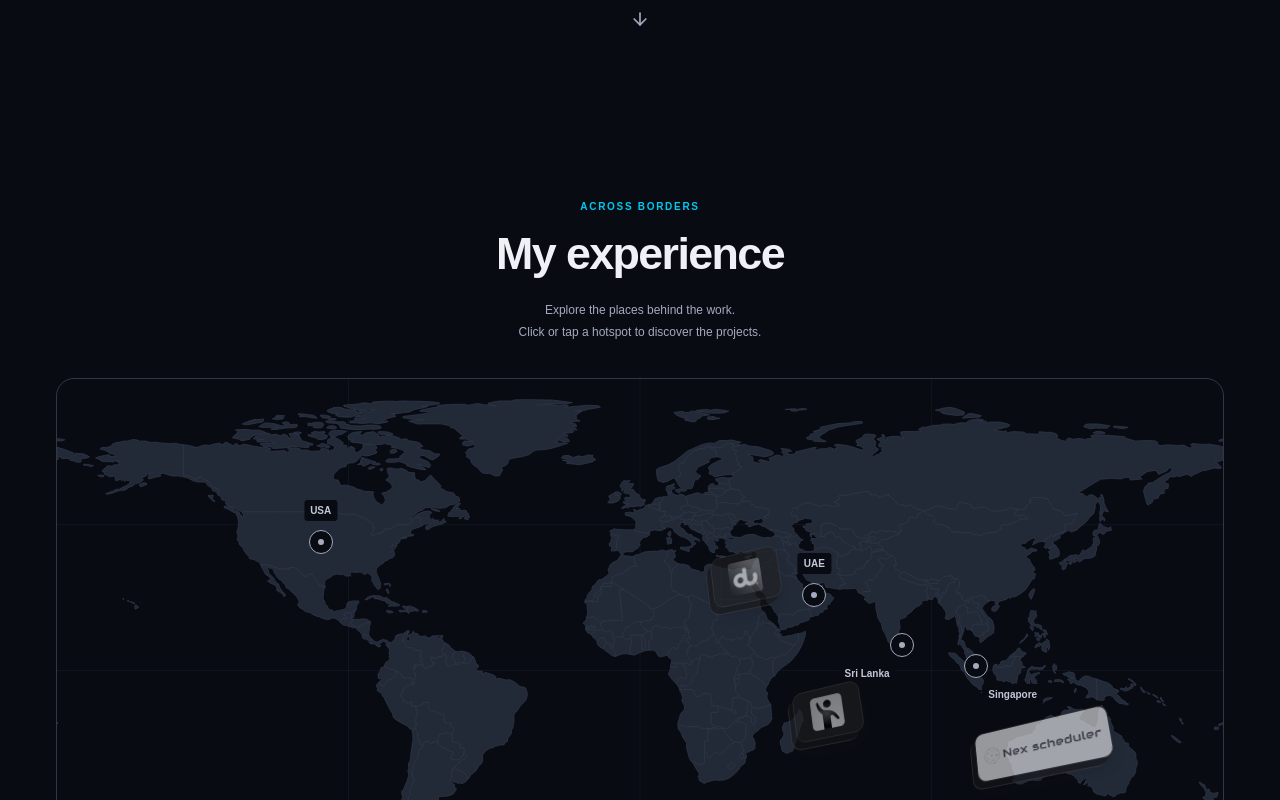
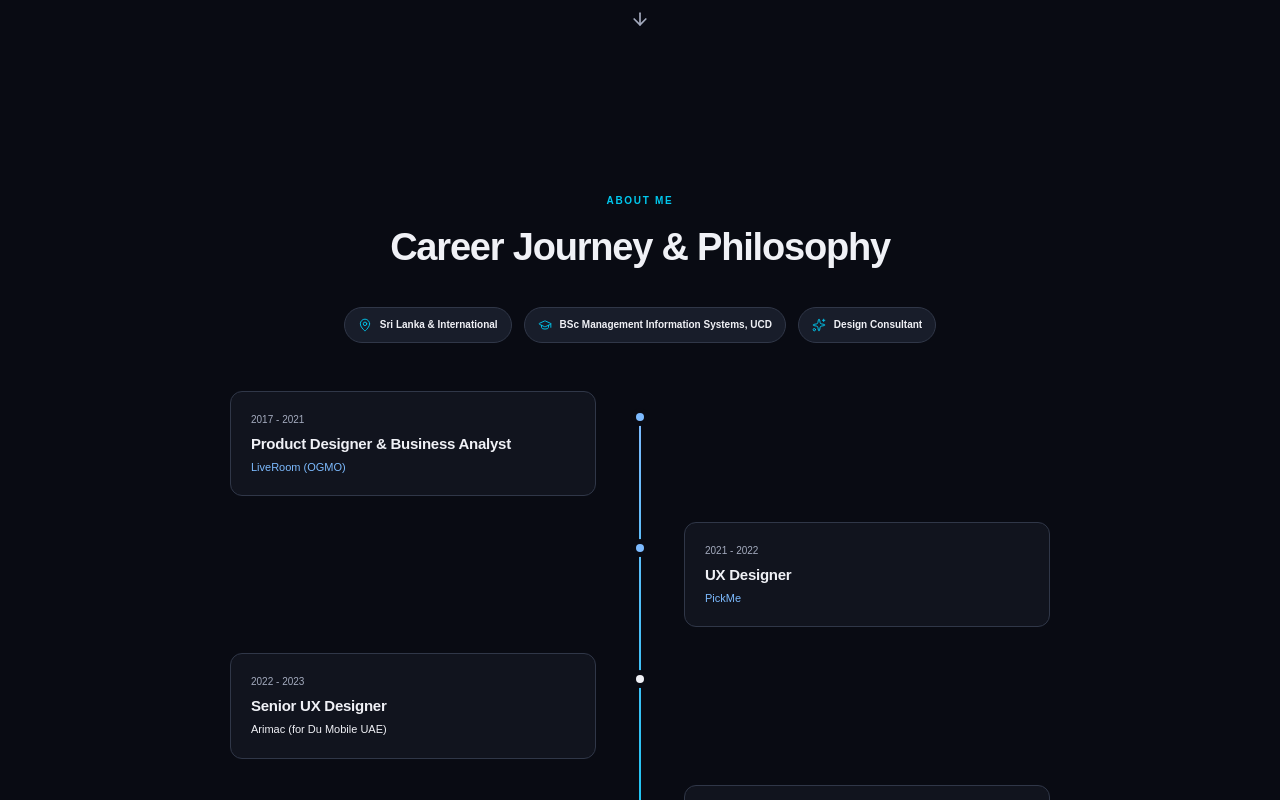
Before and after one commit to DurgaYasas/Personal-Portfolio, a Next.js app: page / in a window 1280 px wide. Shown: the part 1100-1900 px from the top of the page. Built offline with nearby package versions, Linux system fonts and the light colour scheme.

Commit message:
Reorder homepage career, case studies and experience map sections

```diff
--- a/app/page.tsx
+++ b/app/page.tsx
@@ -17,9 +17,7 @@ export default function Home() {
       <Navigation home workCount={projects.length} />
       <main id="main">
         <Hero />
-        <MyExperience />
         <CareerJourney />
-        <SkillsExpertise />
 
         <section
           id="work"
@@ -46,6 +44,8 @@ export default function Home() {
           </div>
         </section>
 
+        <MyExperience />
+        <SkillsExpertise />
         <AIInnovation />
         <Toolkit />
       </main>
```
Also changed, not shown: 1 other file (tests, documents, lock files or other folders).
